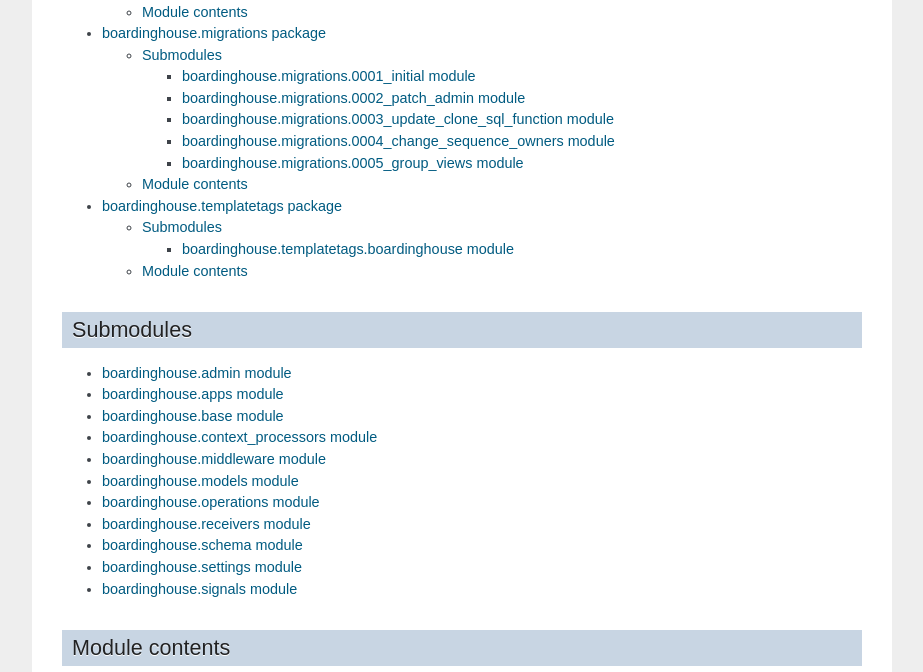
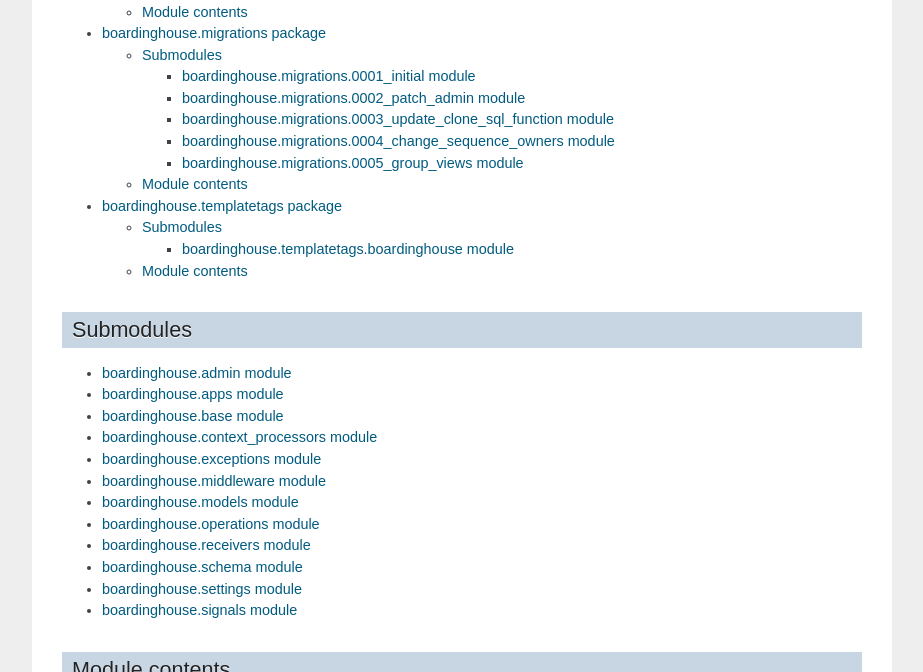
Before and after one commit to schinckel/django-boardinghouse, a Sphinx documentation site: the page built from docs/source/code/boardinghouse.rst, in a window 1280 px wide and 900 px high, scrolled down 1815 px, cut to the strip 0-672 px from the top of the window. Shown: the whole strip, without its empty margins (198-1121 px from the left). Built offline with Sphinx 7.4.7, drawn with Linux system fonts in a browser that asks for light colours.

Commit message:
Update auto documentation

```diff
--- /dev/null
+++ b/docs/source/code/boardinghouse.exceptions.rst
@@ -0,0 +1,6 @@
+boardinghouse.exceptions module
+===============================
+
+.. automodule:: boardinghouse.exceptions
+    :members:
+    :show-inheritance:
--- a/docs/source/code/boardinghouse.rst
+++ b/docs/source/code/boardinghouse.rst
@@ -21,6 +21,7 @@ Submodules
    boardinghouse.apps
    boardinghouse.base
    boardinghouse.context_processors
+   boardinghouse.exceptions
    boardinghouse.middleware
    boardinghouse.models
    boardinghouse.operations
```
